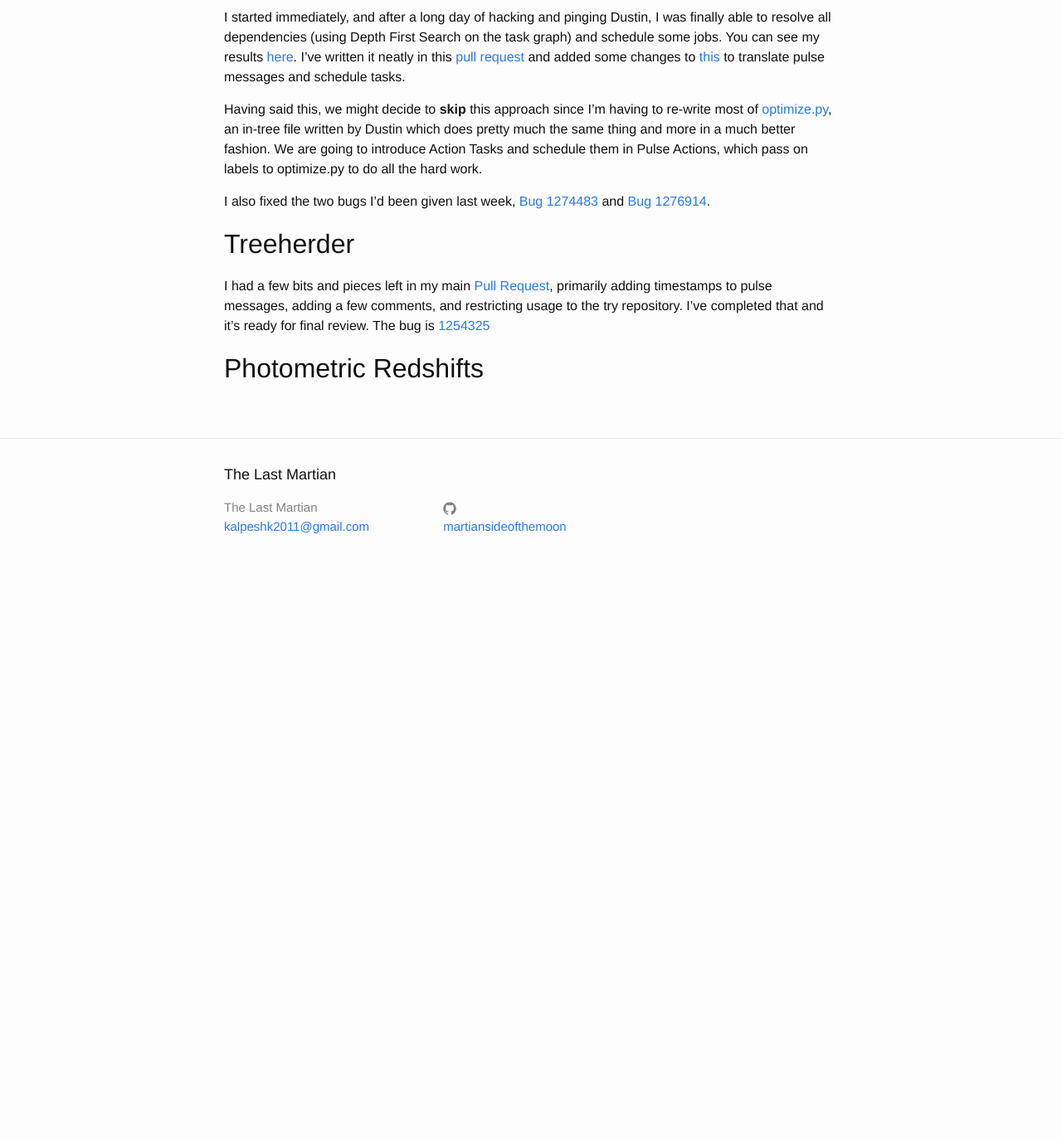
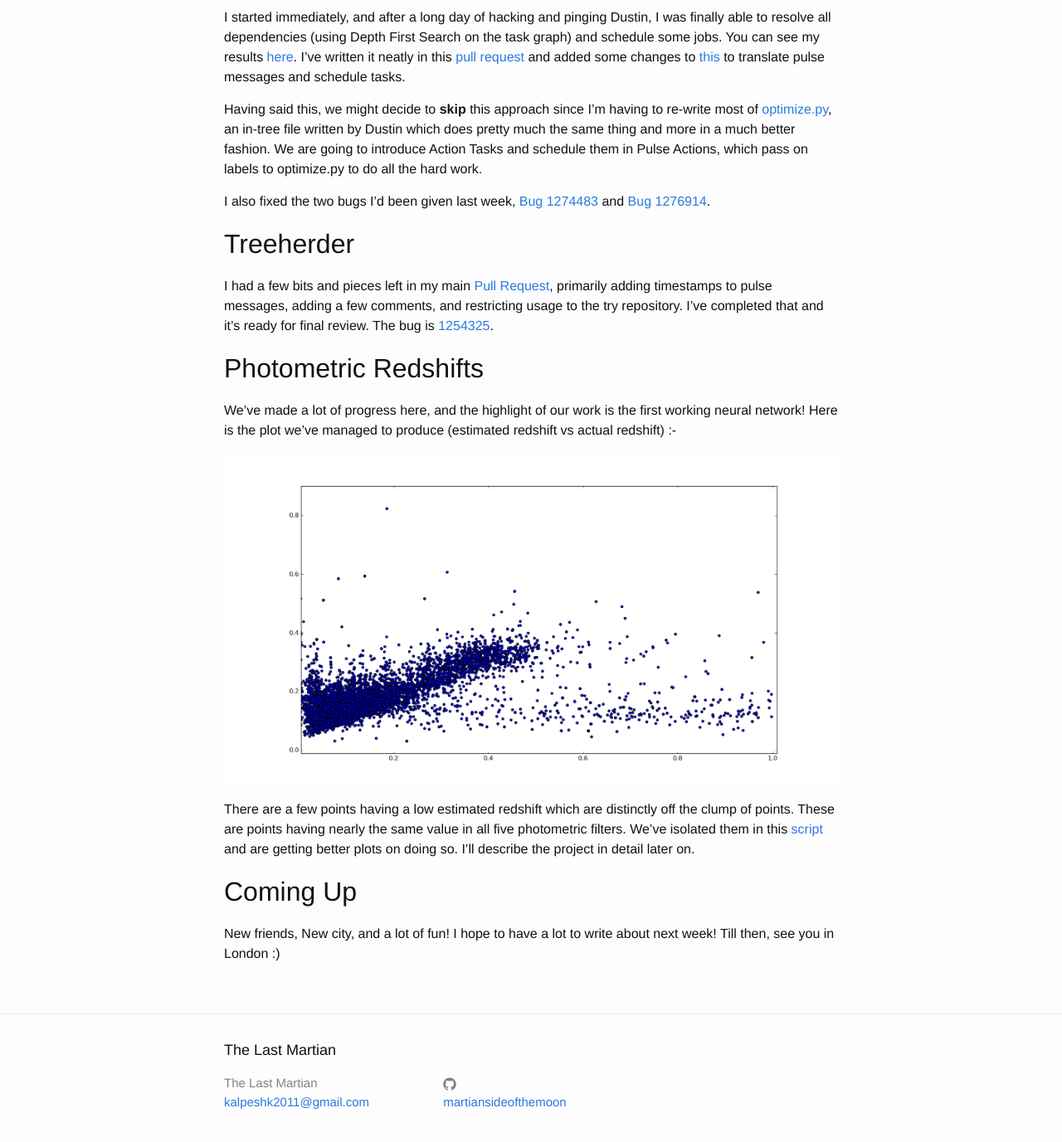
Before and after one commit to martiansideofthemoon/martiansideofthemoon.github.io, a Jekyll site: the page built from _posts/2016-06-12-gsoc-week-six-excited-for-mozlondon.markdown, in a window 1280 px wide and 1400 px high, scrolled down 716 px. Shown: the top 1377 px of the window at 83% size. Built offline with Jekyll 4.4.1, drawn with Linux system fonts in a browser that asks for light colours; before the commit the page ends 1422 px from its top, so only the background shows below that.

Commit message:
Adding details on photometric redshifts

```diff
--- a/_posts/2016-06-12-gsoc-week-six-excited-for-mozlondon.markdown
+++ b/_posts/2016-06-12-gsoc-week-six-excited-for-mozlondon.markdown
@@ -22,6 +22,16 @@ I also fixed the two bugs I'd been given last week, [Bug 1274483](https://bugzil
 
 ## Treeherder
 
-I had a few bits and pieces left in my main [Pull Request](https://github.com/mozilla/treeherder/pull/1490), primarily adding timestamps to pulse messages, adding a few comments, and restricting usage to the try repository. I've completed that and it's ready for final review. The bug is [1254325](https://bugzilla.mozilla.org/show_bug.cgi?id=1254325)
+I had a few bits and pieces left in my main [Pull Request](https://github.com/mozilla/treeherder/pull/1490), primarily adding timestamps to pulse messages, adding a few comments, and restricting usage to the try repository. I've completed that and it's ready for final review. The bug is [1254325](https://bugzilla.mozilla.org/show_bug.cgi?id=1254325).
 
 ## Photometric Redshifts
+
+We've made a lot of progress here, and the highlight of our work is the first working neural network! Here is the plot we've managed to produce (estimated redshift vs actual redshift) :-
+
+![nn]({{ site.url }}/assets/first_nn.png)
+
+There are a few points having a low estimated redshift which are distinctly off the clump of points. These are points having nearly the same value in all five photometric filters. We've isolated them in this [script](https://github.com/martiansideofthemoon/Photometric-Redshifts/blob/0d11f22d8cc58b8aeb89af2afd6ba5358cb76a91/test_codes/basic_nn_kalpesh.py) and are getting better plots on doing so. I'll describe the project in detail later on.
+
+## Coming Up
+
+New friends, New city, and a lot of fun! I hope to have a lot to write about next week! Till then, see you in London :)
```
Also changed, not shown: assets/first_nn.png (added).
